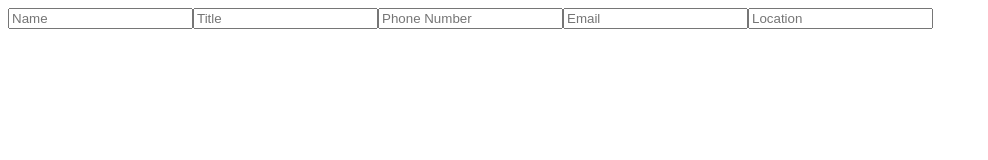
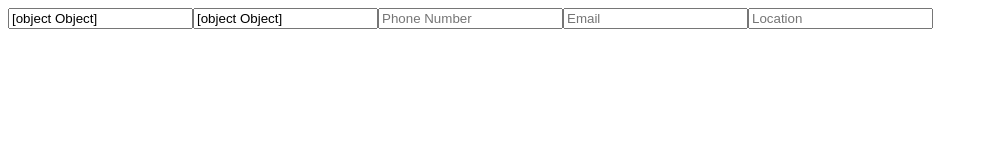
Before and after one commit to Faith-Gray/CV-Application, a React (Vite) app: page / in a window 1280 px wide. Shown: the top 160 px of the page, without its empty margins (0-988 px from the left). Built offline with nearby package versions, Linux system fonts and the light colour scheme.

Commit message:
Add component notes.

```diff
--- a/src/App.jsx
+++ b/src/App.jsx
@@ -3,7 +3,7 @@ import './App.css'
 import HeaderForm from './components/HeaderForm'
 
 function App() {
-  const [count, setCount] = useState(0)
+  // const [count, setCount] = useState(0)
 
   return (
     <div className="App">
@@ -23,3 +23,8 @@ export default App
 //job title, company, dates, bullet points
 
 //Education - School, Dates - be able to add and delete
+
+//things to add
+//react-split - library to split the screen easily
+//nanoid for id numbers
+//find a library that might let me print out the resume part of the screen
--- a/src/components/HeaderForm.jsx
+++ b/src/components/HeaderForm.jsx
@@ -1,7 +1,7 @@
 import { useState } from "react";
 
-function HeaderForm() {
-    const [ resumeName, resumeTitle, phoneNumber, email, location ] = useState('');
+function HeaderForm( resumeName, resumeTitle, phoneNumber, email, location ) {
+    // const [ profileInformation, setProfileInformation ] = useState('');
 
     function handleChange(e) {
         setFormInput(e.currentTarget.value)
```
